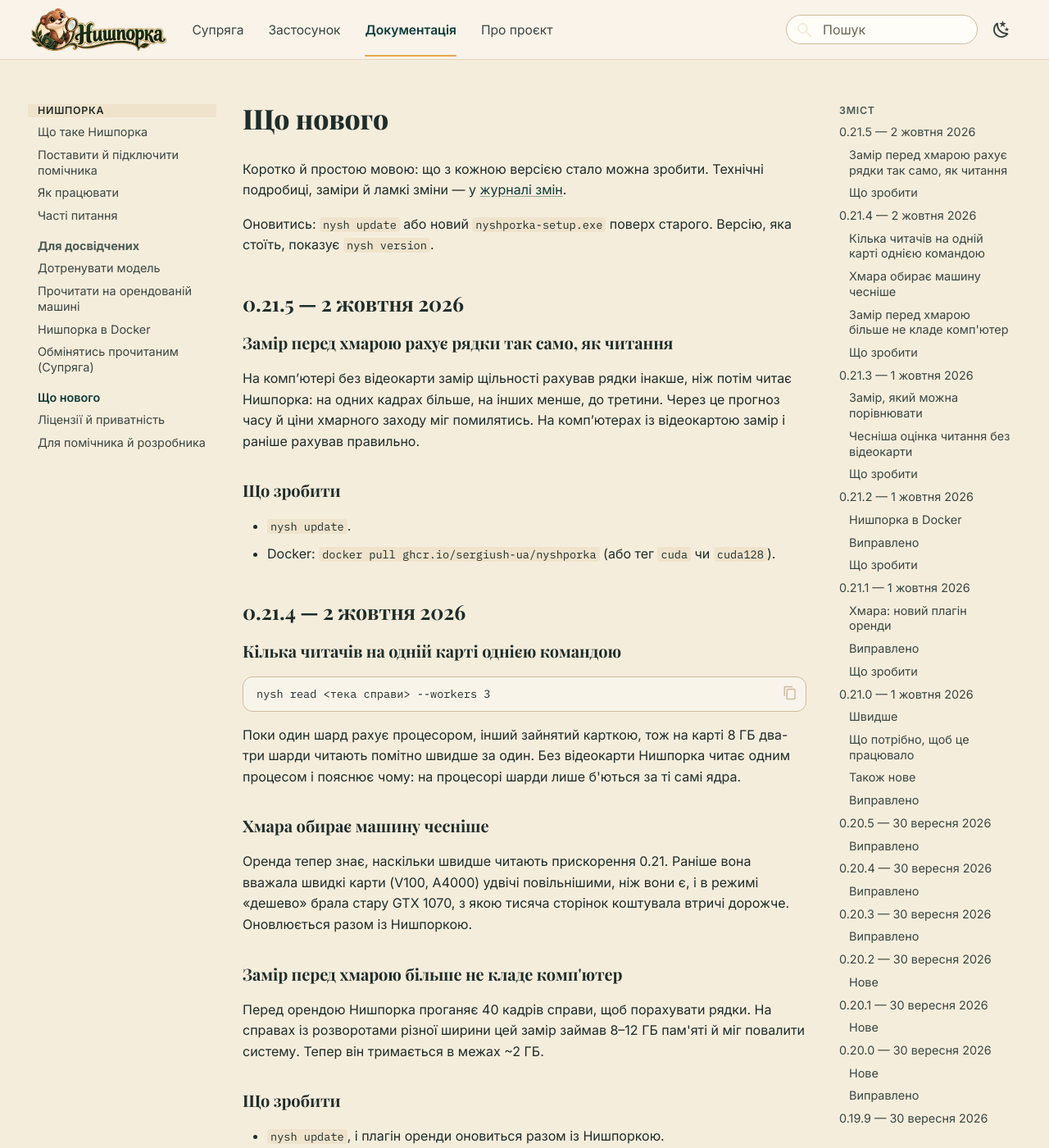
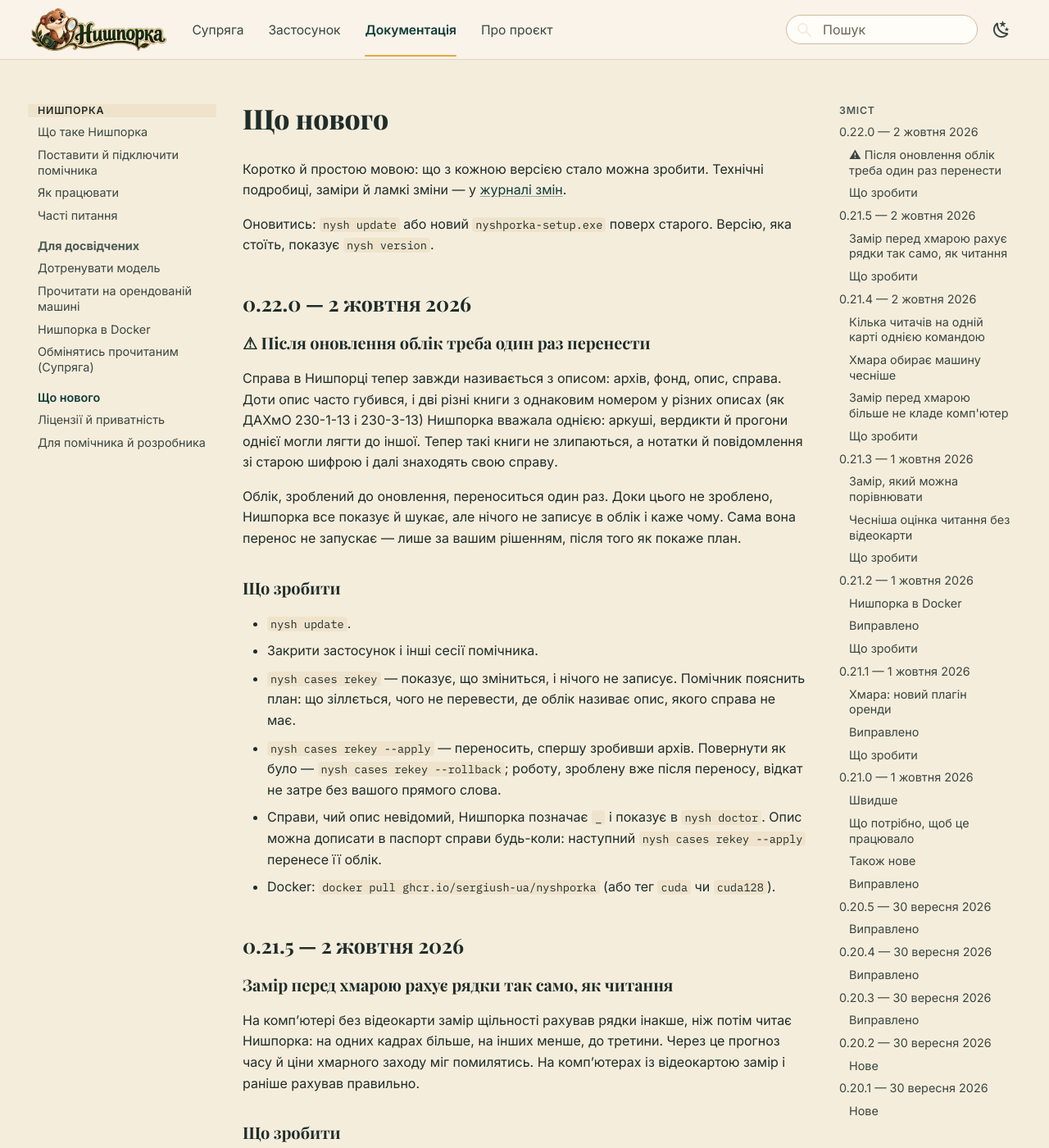
Before and after one commit to SERGIUSH-UA/nyshporka, an MkDocs documentation site: the page built from docs/whats-new.md, in a window 1280 px wide and 1400 px high. Shown: the whole window at 82% size. Built offline with MkDocs 1.6.1 and Material for MkDocs 9.7.7, drawn with Linux system fonts in a browser that asks for light colours; comment, search, counter and statistics services are not loaded.

Commit message:
Release 0.22.0: опис у ключі кожної справи, перенос обліку nysh cases rekey
Co-Authored-By: Claude Opus 5.5 <noreply@anthropic.com>
Claude-Session: https://claude.ai/code/session_01C1ox7gqUNFoiyrnyt9baHz

```diff
--- a/docs/whats-new.md
+++ b/docs/whats-new.md
@@ -6,6 +6,35 @@
 
 Оновитись: `nysh update` або новий `nyshporka-setup.exe` поверх старого.
 Версію, яка стоїть, показує `nysh version`.
+
+## 0.22.0 — 2 жовтня 2026
+
+### ⚠ Після оновлення облік треба один раз перенести
+
+Справа в Нишпорці тепер завжди називається з описом: архів, фонд, опис,
+справа. Доти опис часто губився, і дві різні книги з однаковим номером у різних
+описах (як ДАХмО 230-1-13 і 230-3-13) Нишпорка вважала однією: аркуші, вердикти
+й прогони однієї могли лягти до іншої. Тепер такі книги не злипаються, а
+нотатки й повідомлення зі старою шифрою і далі знаходять свою справу.
+
+Облік, зроблений до оновлення, переноситься один раз. Доки цього не зроблено,
+Нишпорка все показує й шукає, але нічого не записує в облік і каже чому. Сама
+вона перенос не запускає — лише за вашим рішенням, після того як покаже план.
+
+### Що зробити
+
+- `nysh update`.
+- Закрити застосунок і інші сесії помічника.
+- `nysh cases rekey` — показує, що зміниться, і нічого не записує. Помічник
+  пояснить план: що зіллється, чого не перевести, де облік називає опис, якого
+  справа не має.
+- `nysh cases rekey --apply` — переносить, спершу зробивши архів. Повернути як
+  було — `nysh cases rekey --rollback`; роботу, зроблену вже після переносу,
+  відкат не затре без вашого прямого слова.
+- Справи, чий опис невідомий, Нишпорка позначає `_` і показує в `nysh doctor`.
+  Опис можна дописати в паспорт справи будь-коли: наступний
+  `nysh cases rekey --apply` перенесе її облік.
+- Docker: `docker pull ghcr.io/sergiush-ua/nyshporka` (або тег `cuda` чи `cuda128`).
 
 ## 0.21.5 — 2 жовтня 2026
 
--- a/src/nyshporka/__init__.py
+++ b/src/nyshporka/__init__.py
@@ -15,6 +15,6 @@
 можуть розійтись у відповідях.
 """
 
-__version__ = "0.21.5"
+__version__ = "0.22.0"
 
 __all__ = ["__version__"]
```
Also changed, not shown: CHANGELOG.md (+2 -0 lines), 1 other file.
